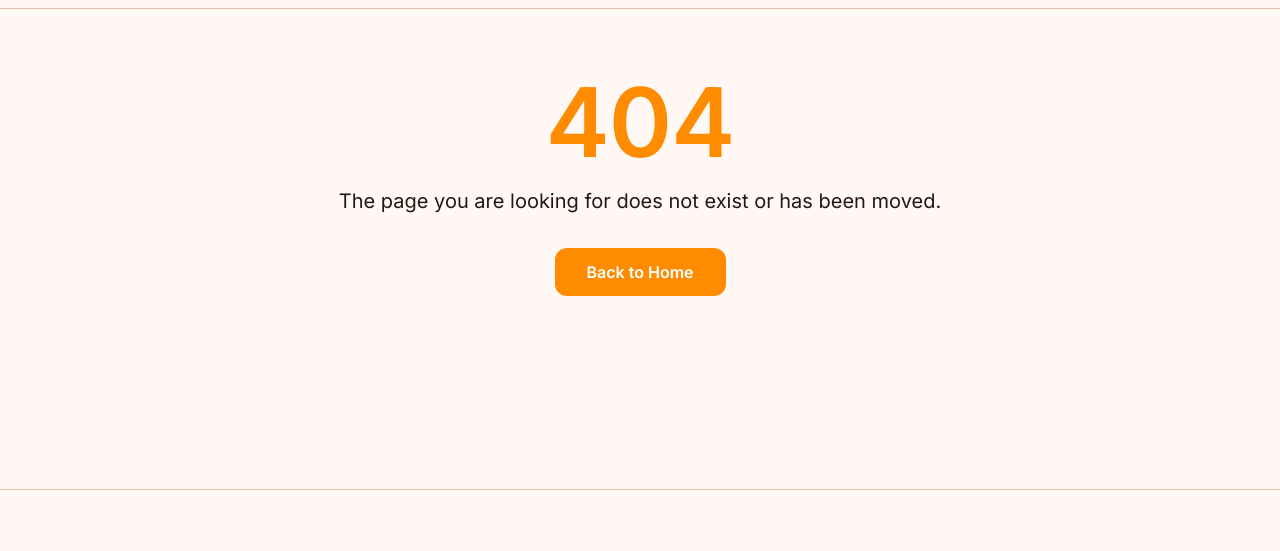
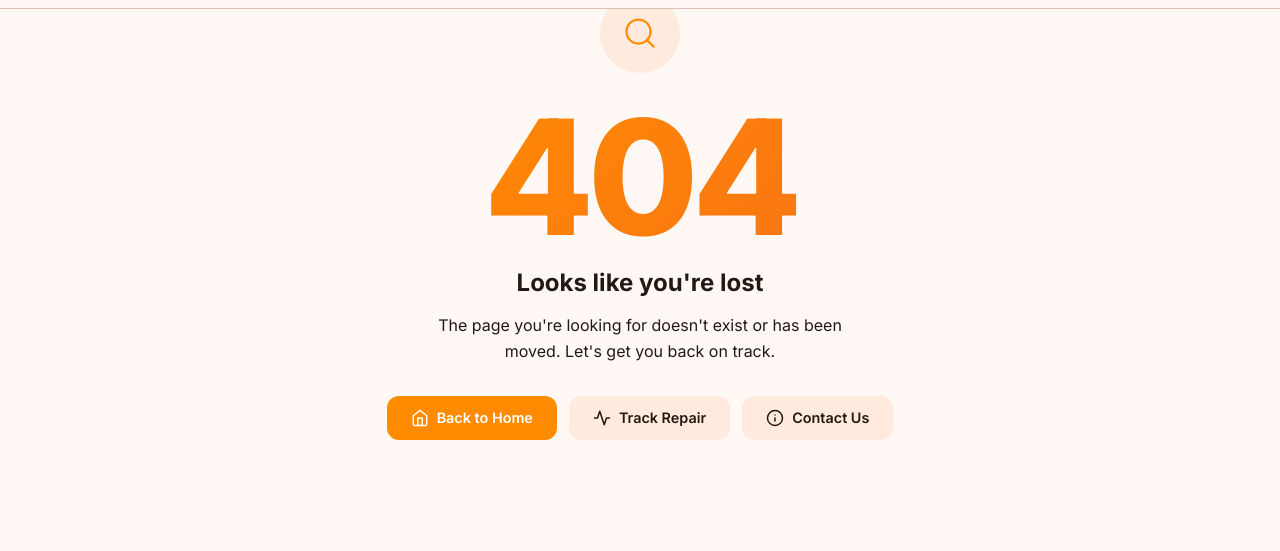
Before and after one commit to brineajay-94/dhurbamobile, a plain HTML site: page 404.html in a window 1280 px wide. Shown: the part 55-606 px from the top of the page. Drawn offline with Linux system fonts and the light colour scheme; no server answers.

Commit message:
Redesign 404 page with gradient text, icon, and action buttons

```diff
--- a/404.html
+++ b/404.html
@@ -8,6 +8,79 @@
   <link rel="icon" type="image/png" href="assets/logo.png">
   <link rel="apple-touch-icon" href="assets/logo.png">
   <link rel="stylesheet" href="css/style.css">
+  <style>
+    .error-section {
+      min-height: 65vh;
+      display: flex;
+      align-items: center;
+      justify-content: center;
+      text-align: center;
+      padding: 3rem 1rem;
+    }
+    .error-404 {
+      font-size: clamp(5rem, 15vw, 10rem);
+      font-weight: 900;
+      line-height: 1;
+      margin: 0;
+      background: linear-gradient(135deg, var(--primary), #f97316);
+      -webkit-background-clip: text;
+      -webkit-text-fill-color: transparent;
+      background-clip: text;
+      letter-spacing: -0.04em;
+    }
+    .error-icon {
+      width: 80px;
+      height: 80px;
+      margin: 0 auto 1.5rem;
+      background: var(--surface-container);
+      border-radius: 50%;
+      display: flex;
+      align-items: center;
+      justify-content: center;
+      color: var(--primary);
+    }
+    .error-title {
+      font-size: 1.5rem;
+      font-weight: 700;
+      margin: 0.5rem 0 0.75rem;
+      color: var(--on-surface);
+    }
+    .error-text {
+      font-size: 1rem;
+      color: var(--text-secondary);
+      max-width: 420px;
+      margin: 0 auto 2rem;
+      line-height: 1.6;
+    }
+    .error-actions {
+      display: flex;
+      flex-wrap: wrap;
+      gap: 0.75rem;
+      justify-content: center;
+    }
+    .error-btn {
+      display: inline-flex;
+      align-items: center;
+      gap: 0.5rem;
+      padding: 0.7rem 1.5rem;
+      border-radius: var(--radius);
+      font-weight: 600;
+      font-size: 0.9rem;
+      text-decoration: none;
+      transition: all 0.2s;
+    }
+    .error-btn-primary {
+      background: var(--primary);
+      color: var(--on-primary);
+    }
+    .error-btn-primary:hover { opacity: 0.9; transform: translateY(-1px); }
+    .error-btn-secondary {
+      background: var(--surface-container);
+      color: var(--on-surface);
+    }
+    .error-btn-secondary:hover { background: var(--surface-container-high); transform: translateY(-1px); }
+    .error-btn svg { width: 18px; height: 18px; flex-shrink: 0; }
+  </style>
 </head>
 <body>
   <header class="site-header">
@@ -33,11 +106,28 @@
     </div>
   </header>
   <main>
-    <section class="section" style="min-height:60vh;display:flex;align-items:center;justify-content:center;text-align:center">
-      <div class="container">
-        <h1 style="font-size:6rem;color:var(--primary);margin:0;line-height:1">404</h1>
-        <p style="font-size:1.25rem;color:var(--text-secondary);margin:1rem 0 2rem">The page you are looking for does not exist or has been moved.</p>
-        <a href="index.html" class="btn btn-primary" style="display:inline-flex;align-items:center;gap:0.5rem;padding:0.75rem 2rem;border-radius:var(--radius);background:var(--primary);color:var(--on-primary);text-decoration:none;font-weight:600">Back to Home</a>
+    <section class="error-section">
+      <div>
+        <div class="error-icon">
+          <svg width="36" height="36" viewBox="0 0 24 24" fill="none" stroke="currentColor" stroke-width="1.5" stroke-linecap="round" stroke-linejoin="round"><circle cx="11" cy="11" r="8"/><line x1="21" y1="21" x2="16.65" y2="16.65"/></svg>
+        </div>
+        <h1 class="error-404">404</h1>
+        <p class="error-title">Looks like you're lost</p>
+        <p class="error-text">The page you're looking for doesn't exist or has been moved. Let's get you back on track.</p>
+        <div class="error-actions">
+          <a href="index.html" class="error-btn error-btn-primary">
+            <svg viewBox="0 0 24 24" fill="none" stroke="currentColor" stroke-width="2" stroke-linecap="round" stroke-linejoin="round"><path d="M3 9l9-7 9 7v11a2 2 0 0 1-2 2H5a2 2 0 0 1-2-2z"/><polyline points="9 22 9 12 15 12 15 22"/></svg>
+            Back to Home
+          </a>
+          <a href="repairs.html" class="error-btn error-btn-secondary">
+            <svg viewBox="0 0 24 24" fill="none" stroke="currentColor" stroke-width="2" stroke-linecap="round" stroke-linejoin="round"><path d="M22 12h-4l-3 9L9 3l-3 9H2"/></svg>
+            Track Repair
+          </a>
+          <a href="about.html" class="error-btn error-btn-secondary">
+            <svg viewBox="0 0 24 24" fill="none" stroke="currentColor" stroke-width="2" stroke-linecap="round" stroke-linejoin="round"><circle cx="12" cy="12" r="10"/><line x1="12" y1="16" x2="12" y2="12"/><line x1="12" y1="8" x2="12.01" y2="8"/></svg>
+            Contact Us
+          </a>
+        </div>
       </div>
     </section>
   </main>
@@ -72,10 +162,6 @@
   <div class="toast-container" id="toastContainer"></div>
   <script src="sheets-api.js"></script>
   <script src="js/user-app.js"></script>
-  <script>
-    if ('serviceWorker' in navigator) {
-      navigator.serviceWorker.register('service-worker.js');
-    }
-  </script>
+  <script>if ('serviceWorker' in navigator) { navigator.serviceWorker.register('service-worker.js'); }</script>
 </body>
 </html>
```
